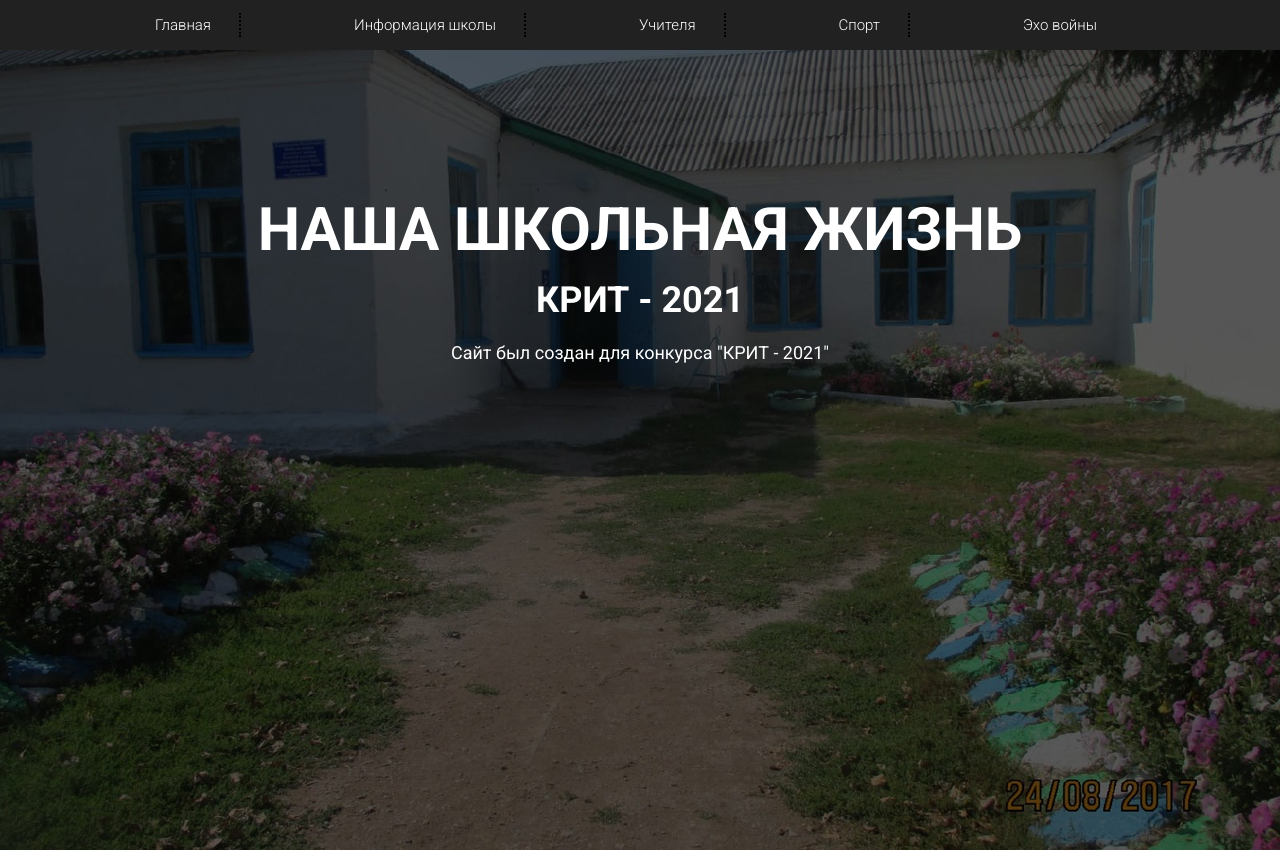
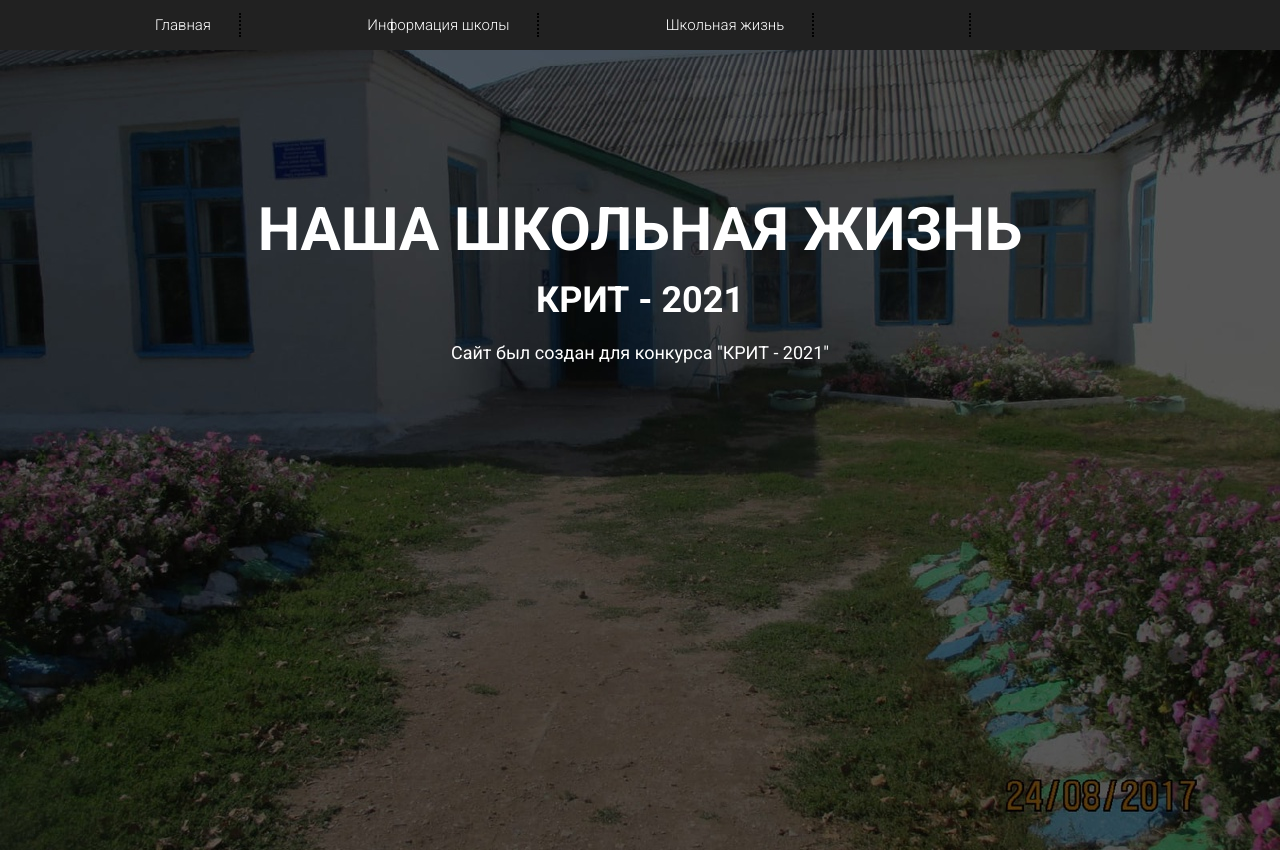
Before and after one commit to AlberMni/albermni.github.io, a plain HTML site: page index.html in a window 1280 px wide. Shown: the top 850 px of the page. Drawn offline with Linux system fonts and the light colour scheme.

Commit message:
Add files via upload

```diff
--- a/index.html
+++ b/index.html
@@ -17,9 +17,9 @@
                 <ul class="menu">
                     <li class="menu_item"><a href="#" class="menu_link">Главная</a></li>
                     <li class="menu_item"><a href="#" class="menu_link">Информация школы</a></li>
-                    <li class="menu_item"><a href="#" class="menu_link">Учителя</a></li>
-                    <li class="menu_item"><a href="#" class="menu_link">Спорт</a></li>
-                    <li class="menu_item"><a href="#" class="menu_link">Эхо войны</a></li>
+                    <li class="menu_item"><a href="#" class="menu_link">Школьная жизнь</a></li>
+                    <li class="menu_item"><a href="#" class="menu_link"></a></li>
+                    <li class="menu_item"><a href="#" class="menu_link"></a></li>
 
                 </ul>
             </div>
@@ -261,7 +261,7 @@
                     <div class="mySlides fade">
                       <div class="numbertext">1 / 20</div>
                       <img src="/img/bg/teacher_1.jpg" style="width:100%">
-                      <div class="text">Caption Text</div>
+                      <div class="text"></div>
                     </div>
 
                     <div class="mySlides fade">
```
